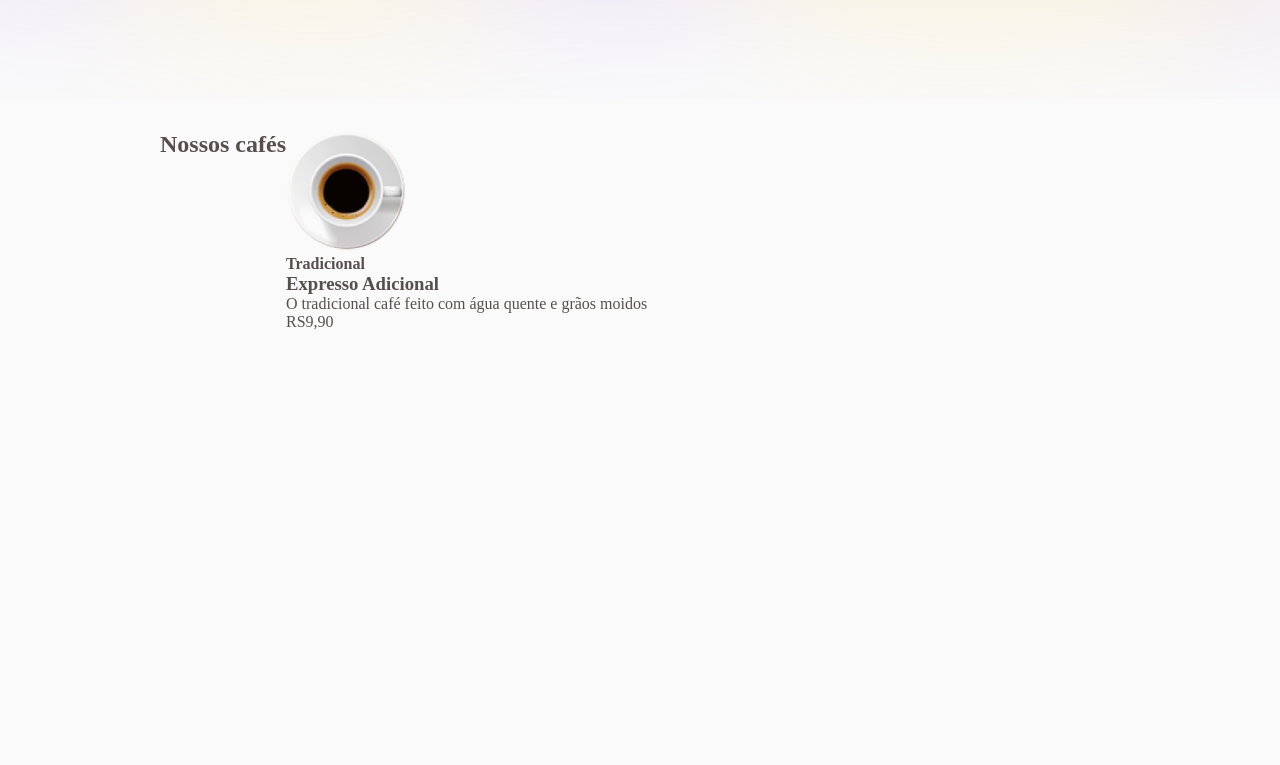
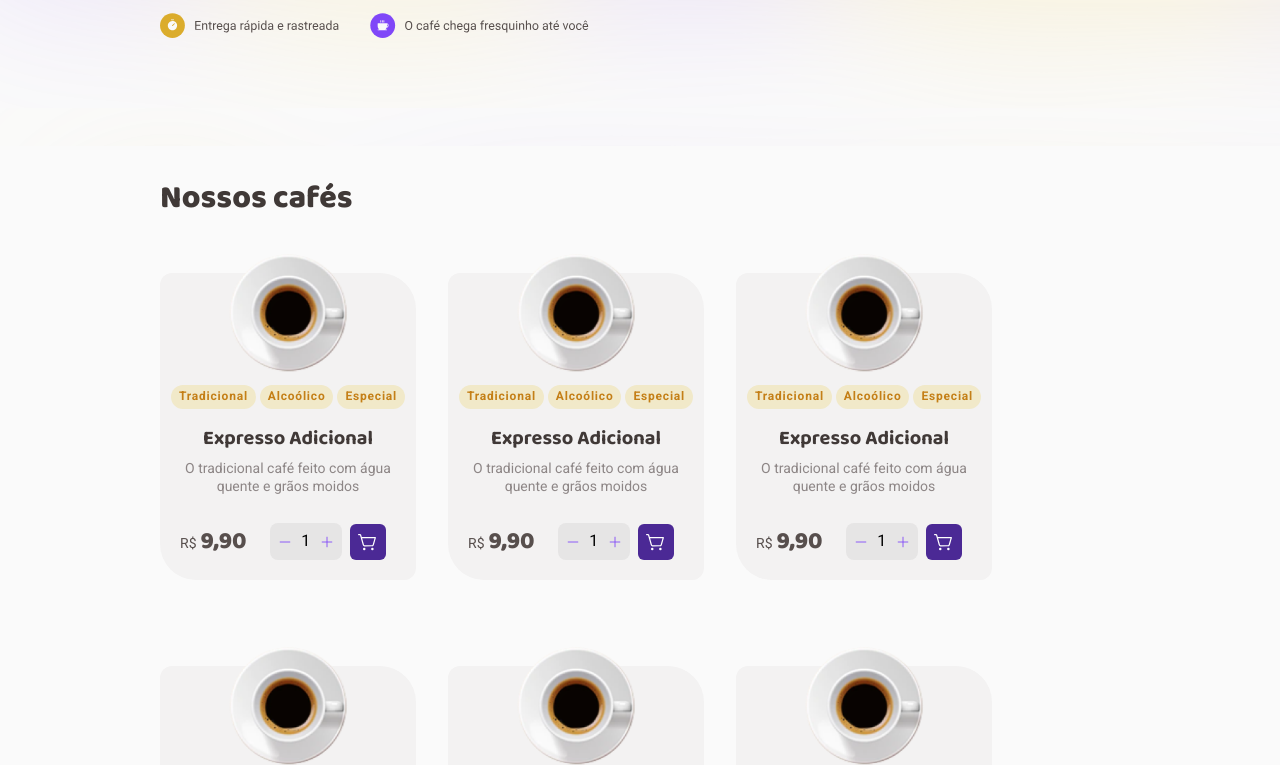
Before and after one commit to lucadboer/Coffee-Delivery, a React (Vite) app: page / in a window 1280 px wide. Shown: the part 540-1305 px from the top of the page. Before the commit the page ends 903 px from the top, so only its background shows below. Built offline with nearby package versions, Linux system fonts and the light colour scheme.

Commit message:
up files

```diff
--- a/index.html
+++ b/index.html
@@ -2,12 +2,12 @@
 <html lang="en">
   <head>
     <meta charset="UTF-8" />
-    <link rel="preconnect" href="https://fonts.googleapis.com">
-    <link rel="preconnect" href="https://fonts.gstatic.com" crossorigin>
+    <link rel="preconnect" href="https://fonts.googleapis.com" />
+    <link rel="preconnect" href="https://fonts.gstatic.com" crossorigin />
 
     <meta name="viewport" content="width=device-width, initial-scale=1.0" />
 
-    <link href="https://fonts.googleapis.com/css2?family=Baloo+2:wght@700;800&family=Roboto:wght@400;700&display=swap" rel="stylesheet">
+    <link href="https://fonts.googleapis.com/css2?family=Baloo+2:wght@700;800&family=Roboto:wght@400;700&display=swap" rel="stylesheet" />
 
     <link rel="shortcut icon" href="src/assets/Coffee-icon.ico" type="image/x-icon">
     <title>Coffee Delivery</title>
--- /dev/null
+++ b/src/pages/Home/components/Coffees/Coffees.tsx
@@ -0,0 +1,58 @@
+import { Minus, Plus, ShoppingCartSimple } from 'phosphor-react'
+import { CoffeeCard, FooterCard } from './styles'
+import coffee1 from '../../../../assets/coffees/Image.svg'
+import { useState } from 'react'
+
+export function Coffees() {
+  const [quantityCoffee, setQuantityCoffee] = useState(1)
+
+  return (
+    <CoffeeCard>
+      <img src={coffee1} />
+      <ul>
+        <li>Tradicional</li>
+        <li>Alcoólico</li>
+        <li>Especial</li>
+      </ul>
+      <h3>Expresso Adicional</h3>
+      <p>O tradicional café feito com água quente e grãos moidos</p>
+      <FooterCard>
+        <span>
+          R$
+          <span>9,90</span>
+        </span>
+        <form>
+          <div>
+            <button
+              type="button"
+              onClick={() => {
+                setQuantityCoffee((state) => {
+                  if (quantityCoffee > 1) {
+                    return state - 1
+                  }
+                  return state
+                })
+              }}
+            >
+              <Minus size={14} />
+            </button>
+            <input type="number" value={quantityCoffee} name="quantity" />
+            <button
+              type="button"
+              onClick={() => {
+                setQuantityCoffee((state) => {
+                  return state + 1
+                })
+              }}
+            >
+              <Plus size={14} />
+            </button>
+          </div>
+          <button type="submit">
+            <ShoppingCartSimple size={20} />
+          </button>
+        </form>
+      </FooterCard>
+    </CoffeeCard>
+  )
+}
--- /dev/null
+++ b/src/pages/Home/components/Coffees/styles.tsx
@@ -0,0 +1,149 @@
+import styled from 'styled-components'
+
+export const CoffeeCard = styled.div`
+  position: relative;
+  width: 16rem;
+  display: flex;
+  flex-direction: column;
+  flex-wrap: nowrap;
+  align-items: center;
+  padding: 1.25rem;
+  background-color: ${(props) => props.theme['base-card']};
+  border-radius: 12px 36px;
+  margin-top: 3.375rem;
+
+  img {
+    position: absolute;
+    top: -20px;
+  }
+
+  h3 {
+    margin-top: 1rem;
+    font-family: 'Baloo 2';
+    font-size: 1.25rem;
+    font-weight: 700;
+    line-height: 130%;
+    color: ${(props) => props.theme['base-subtitle']};
+  }
+
+  ul {
+    display: flex;
+    gap: 0.25rem;
+    margin-top: calc(7rem - 1.25rem);
+
+    li {
+      list-style: none;
+      font-family: 'Roboto';
+      font-weight: 700;
+      font-size: 0.75rem;
+      letter-spacing: 0.8px;
+      line-height: 1.3;
+      color: ${(props) => props.theme['yellow-dark']};
+      background-color: ${(props) => props.theme['yellow-light']};
+      padding: 0.25rem 0.5rem;
+      border-radius: 100px;
+    }
+  }
+
+  p {
+    font-family: 'Roboto';
+    font-size: 0.875rem;
+    font-weight: 400;
+    line-height: 130%;
+    margin-top: 0.5rem;
+    text-align: center;
+    color: ${(props) => props.theme['base-label']};
+  }
+`
+
+export const FooterCard = styled.div`
+  width: 100%;
+  margin-top: 1.75rem;
+  display: flex;
+  flex: 1;
+  align-items: center;
+  flex-wrap: nowrap;
+  color: ${(props) => props.theme['base-text']};
+
+  span {
+    font-family: 'Roboto';
+    font-weight: 400;
+    font-size: 0.875rem;
+    line-height: 130%;
+
+    span {
+      font-family: 'Baloo 2';
+      font-size: 1.5rem;
+      font-weight: 900;
+      padding-left: 0.25rem;
+    }
+  }
+
+  form {
+    display: flex;
+    align-items: center;
+    gap: 0.5rem;
+    border: none;
+
+    div {
+      display: flex;
+      align-items: center;
+      width: 4.5rem;
+      padding: 0.5rem;
+      border: 0;
+      border-radius: 8px;
+      margin-left: 1.45rem;
+      background-color: ${(props) => props.theme['base-button']};
+
+      button {
+        display: flex;
+        align-items: center;
+        background: transparent;
+        border: 0;
+        margin: auto;
+        color: ${(props) => props.theme.purple};
+        transition: all 0.15s;
+        cursor: pointer;
+
+        &:hover {
+          color: ${(props) => props.theme['purple-dark']};
+          transform: scale(1.1);
+        }
+      }
+
+      input {
+        flex: 1;
+        font-family: 'Roboto';
+        font-size: 1rem;
+        line-height: 130%;
+        background: transparent;
+        border: 0;
+        width: 0.8rem;
+        text-align: center;
+      }
+    }
+    button[type='submit'] {
+      display: flex;
+      align-items: center;
+      background-color: ${(props) => props.theme['purple-dark']};
+      color: ${(props) => props.theme.white};
+      border: none;
+      padding: 0.5rem;
+      border-radius: 6px;
+      cursor: pointer;
+      transition: all 0.25s;
+
+      &:hover {
+        background-color: ${(props) => props.theme.purple};
+      }
+    }
+  }
+
+  input[type='number']::-webkit-inner-spin-button {
+    -webkit-appearance: none;
+  }
+  input[type='number'] {
+    -moz-appearance: textfield;
+    appearance: textfield;
+  }
+`
--- a/src/pages/Home/index.tsx
+++ b/src/pages/Home/index.tsx
@@ -1,7 +1,7 @@
 import cup from '../../assets/Cup.svg'
 import items from '../../assets/items.svg'
-import { CoffeesContainer, IntroContainer } from './styles'
-import coffee1 from '../../assets/coffees/Image.svg'
+import { Coffees } from './components/Coffees/Coffees'
+import { CoffeesContainer, Containers, IntroContainer } from './styles'
 
 export function Home() {
   return (
@@ -23,20 +23,19 @@ export function Home() {
       <CoffeesContainer>
         <h2>Nossos cafés</h2>
 
-        <div>
-          <div>
-            <img src={coffee1} />
-            <h4>Tradicional</h4>
-            <h3>Expresso Adicional</h3>
-            <p>O tradicional café feito com água quente e grãos moidos</p>
-            <div>
-              <span>
-                RS
-                <span>9,90</span>
-              </span>
-            </div>
-          </div>
-        </div>
+        <Containers>
+          <Coffees />
+          <Coffees />
+          <Coffees />
+          <Coffees />
+          <Coffees />
+          <Coffees />
+          <Coffees />
+          <Coffees />
+          <Coffees />
+          <Coffees />
+          <Coffees />
+        </Containers>
       </CoffeesContainer>
     </div>
   )
--- a/src/pages/Home/styles.tsx
+++ b/src/pages/Home/styles.tsx
@@ -10,9 +10,6 @@ const Container = styled.div`
 
 export const IntroContainer = styled(Container)`
   background: url(${background});
-  background-repeat: no-repeat;
-  background-position: center;
-  background-size: cover;
   gap: 3.5rem;
   padding: 5.875rem 10rem 6.75rem 10rem;
 
@@ -21,10 +18,10 @@ export const IntroContainer = styled(Container)`
     flex-direction: column;
     gap: 1rem;
     h1 {
-      font-family: Verdana, Geneva, Tahoma, sans-serif;
+      font-family: 'Baloo 2';
       line-height: 1.3;
       font-weight: bolder;
-      font-size: 2rem;
+      font-size: 2.8rem;
       color: ${(props) => props.theme['base-title']};
     }
 
@@ -45,5 +42,21 @@ export const IntroContainer = styled(Container)`
 `
 
 export const CoffeesContainer = styled(Container)`
+  display: flex;
+  flex-direction: column;
   padding: 2rem 10rem;
+
+  h2 {
+    font-family: 'Baloo 2';
+    font-size: 2rem;
+    font-weight: 900;
+    line-height: 130%;
+    color: ${(props) => props.theme['base-subtitle']};
+  }
 `
+
+export const Containers = styled.div`
+  display: flex;
+  flex-wrap: wrap;
+  gap: 2rem;
+`
```
